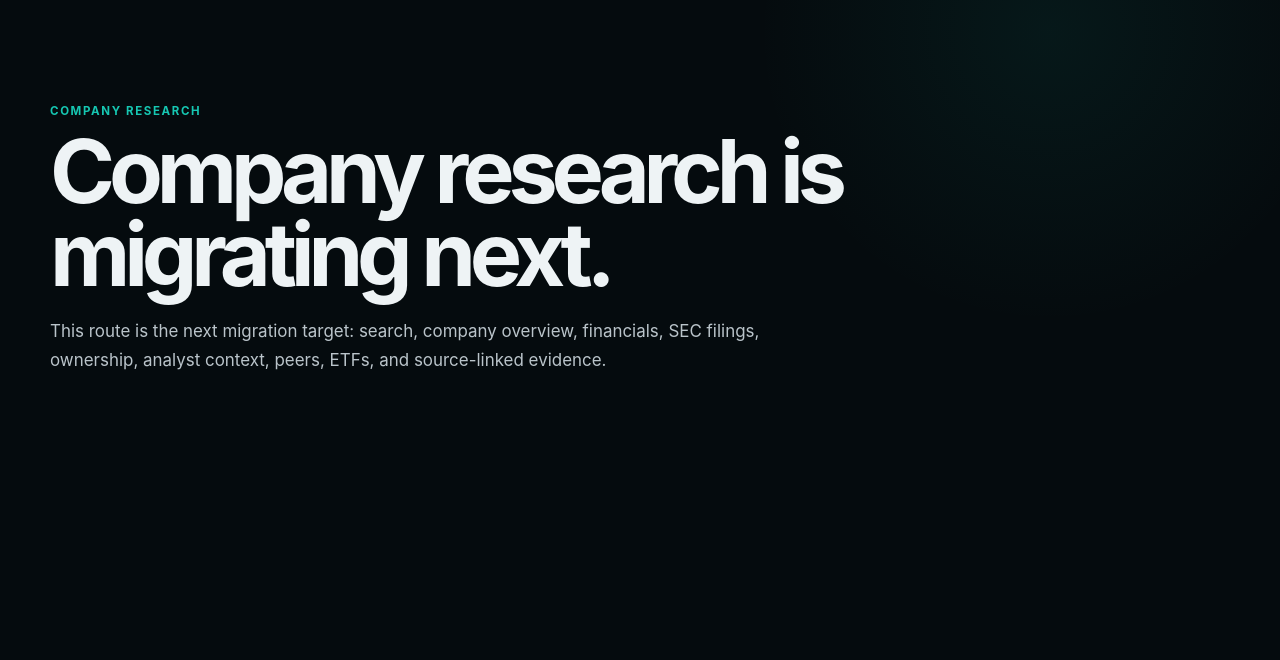
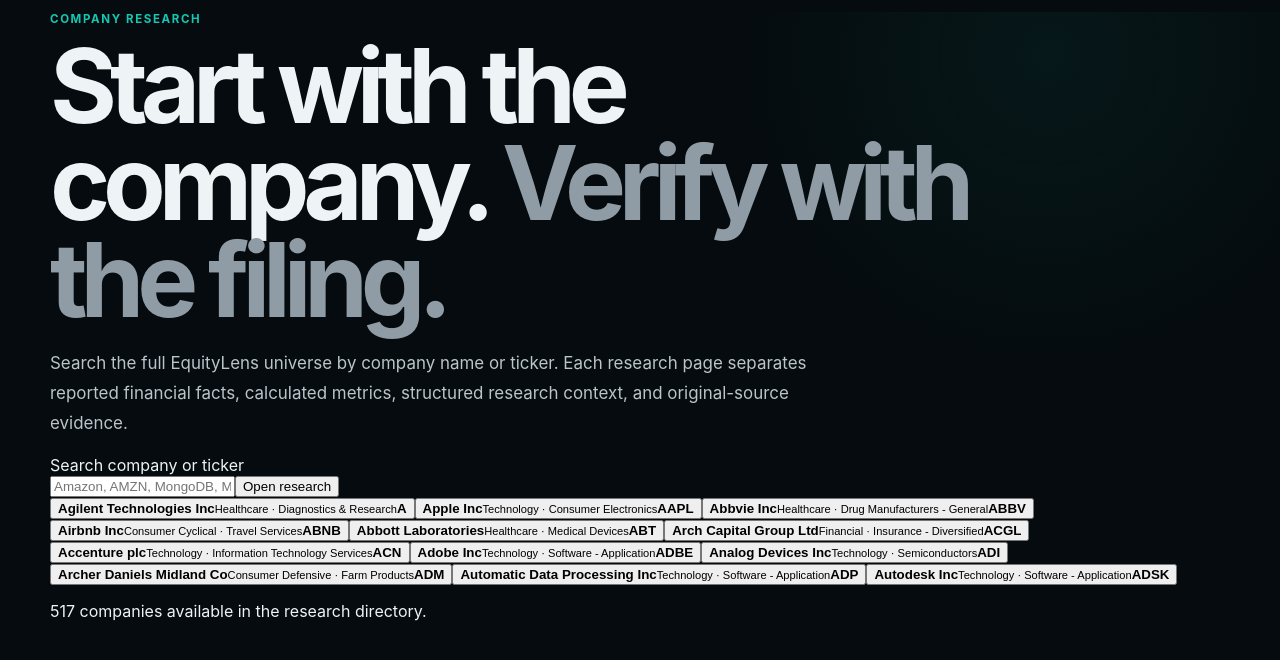
Before and after one commit to dhananikeya/equitylens-ai, a Next.js app: page /company in a window 1280 px wide. Shown: the top 660 px of the page. Built offline with nearby package versions, Linux system fonts and the light colour scheme.

Commit message:
Build searchable Company Research directory

```diff
--- a/app/company/page.tsx
+++ b/app/company/page.tsx
@@ -1,9 +1,22 @@
+import CompanySearch from "@/components/company-search";
+import { getResearchDirectory } from "@/lib/research-data";
+
 export default function CompanyResearchIndexPage() {
+  const companies = getResearchDirectory();
+
   return (
-    <main className="shell hero">
-      <p className="eyebrow">COMPANY RESEARCH</p>
-      <h1 style={{fontSize: "clamp(2.8rem, 7vw, 5.5rem)"}}>Company research is migrating next.</h1>
-      <p className="lede">This route is the next migration target: search, company overview, financials, SEC filings, ownership, analyst context, peers, ETFs, and source-linked evidence.</p>
+    <main className="shell research-index">
+      <section className="research-intro">
+        <p className="eyebrow">COMPANY RESEARCH</p>
+        <h1>Start with the company. <span>Verify with the filing.</span></h1>
+        <p className="lede">
+          Search the full EquityLens universe by company name or ticker. Each research page
+          separates reported financial facts, calculated metrics, structured research context,
+          and original-source evidence.
+        </p>
+      </section>
+      <CompanySearch companies={companies} />
+      <p className="directory-note">{companies.length.toLocaleString("en-US")} companies available in the research directory.</p>
     </main>
   );
 }
```
